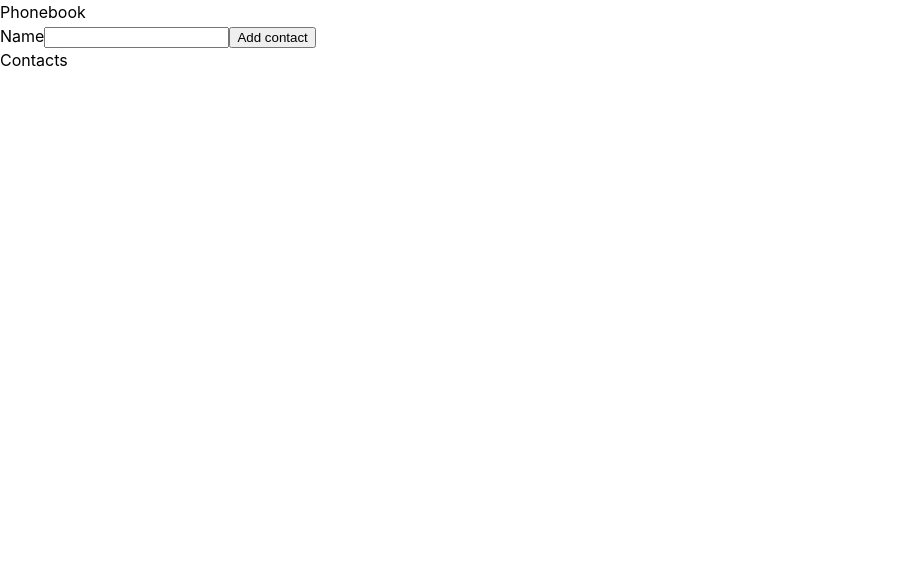
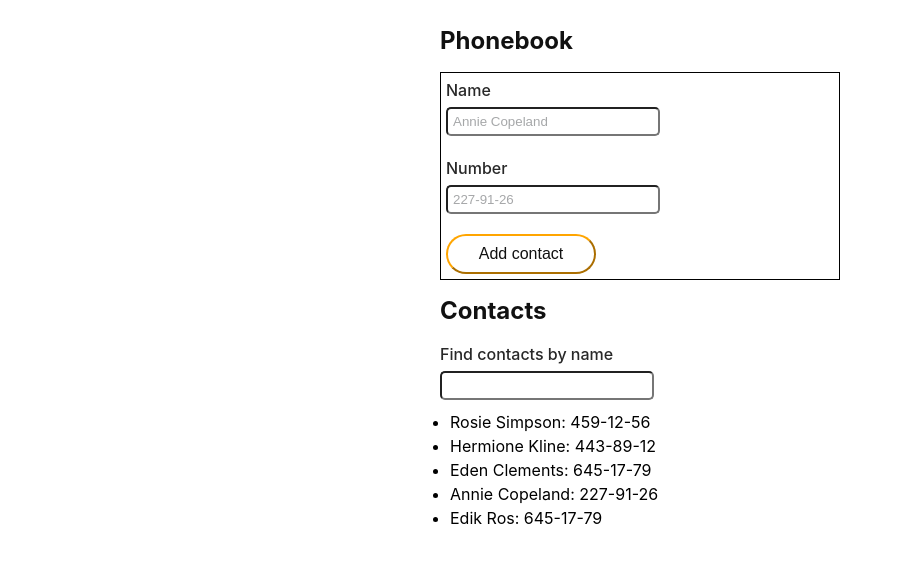
Before and after one commit to Illia-Shatokhin/goit-react-hw-02-phonebook, a React (Create React App) app: page / in a window 1280 px wide. Shown: the top 562 px of the page, without its empty margins (0-902 px from the left). Built offline with nearby package versions, Linux system fonts and the light colour scheme.

Commit message:
add number input and filter input. do refactoring files

```diff
--- a/src/components/App.jsx
+++ b/src/components/App.jsx
@@ -1,41 +1,61 @@
+import css from './App.module.css';
 import { Component } from 'react';
-import { nanoid } from 'nanoid';
 import { HeadText } from './head-text/HeadText';
 import { ContactsList } from './contacts-list/ContactsList';
 import { PhonebookForm } from './phonebook-form/PhonebookForm';
 import { LabelInput } from './label-input/LabelInput';
+import { filterByName } from './filterByName';
+
 export class App extends Component {
   state = {
-    contacts: [],
-    name: '',
+    contacts: [
+      { id: 'id-1', name: 'Rosie Simpson', number: '459-12-56' },
+      { id: 'id-2', name: 'Hermione Kline', number: '443-89-12' },
+      { id: 'id-3', name: 'Eden Clements', number: '645-17-79' },
+      { id: 'id-4', name: 'Annie Copeland', number: '227-91-26' },
+      { id: 'id-5', name: 'Edik Ros', number: '645-17-79' },
+    ],
+    filter: '',
   };
 
-  // Vasya Oblomov
+  filteredArrOfContacts = [];
 
-  addContact = e => {
-    e.preventDefault();
-    const newContact = [{ name: this.state.name, id: nanoid() }];
-
-    const newArrOfContacts = [...this.state.contacts, ...newContact];
-    this.setState({ contacts: newArrOfContacts, name: '' });
+  handleInputChangeFilter = e => {
+    this.setState({ [e.target.name]: e.target.value });
+    this.filteredArrOfContacts = [
+      ...filterByName(this.state.contacts, e.target.value),
+    ];
   };
 
-  handleInputChange = e => {
-    this.setState({ [e.target.name]: e.target.value });
+  setAppState = obj => {
+    this.setState(obj);
   };
 
   render() {
     return (
-      <div>
+      <div className={css.container}>
         <HeadText title="Phonebook" />
-        <PhonebookForm onSubmit={this.addContact}>
-          <LabelInput
-            value={this.state.name}
-            handleInputChange={this.handleInputChange}
-          />
-        </PhonebookForm>
+        <PhonebookForm
+          contacts={this.state.contacts}
+          setAppState={this.setAppState}
+        />
         <HeadText title="Contacts" />
-        <ContactsList options={this.state.contacts} />
+        <LabelInput
+          value={this.state.filter}
+          handleInputChange={this.handleInputChangeFilter}
+          type="text"
+          name="filter"
+          labelName="Find contacts by name"
+        />
+        <ContactsList
+          options={
+            this.state.filter.length === 0
+              ? this.state.contacts
+              : this.filteredArrOfContacts.length === 0
+              ? [{ name: 'No contacts', number: '', id: '0' }]
+              : this.filteredArrOfContacts
+          }
+        />
       </div>
     );
   }
--- /dev/null
+++ b/src/components/App.module.css
@@ -0,0 +1,5 @@
+.container {
+  width: 400px;
+  margin: 15px auto;
+  padding: 10px;
+}
--- /dev/null
+++ b/src/components/contact-list-item/ContactsListItem.jsx
@@ -0,0 +1,9 @@
+import css from './ContactListItem.module.css';
+
+export const ContactListItem = ({ option }) => {
+  return (
+    <li className={css.listItem}>
+      {option.name}: {option.number}
+    </li>
+  );
+};
--- a/src/components/contacts-list/ContactsList.jsx
+++ b/src/components/contacts-list/ContactsList.jsx
@@ -1,11 +1,12 @@
+import { ContactListItem } from 'components/contact-list-item/ContactsListItem';
 import css from './ContactsList.module.css';
 
 export const ContactsList = ({ options }) => {
   return (
-    <ul>
-      {options.map(option => {
-        return <li key={option.id}>{option.name}</li>;
-      })}
+    <ul className={css.list}>
+      {options.map(option => (
+        <ContactListItem key={option.id} option={option} />
+      ))}
     </ul>
   );
 };
--- a/src/components/contacts-list/ContactsList.module.css
+++ b/src/components/contacts-list/ContactsList.module.css
@@ -0,0 +1,10 @@
+.list {
+  padding: 10px;
+}
+
+.listItem {
+  margin-left: 40px;
+  color: #111;
+  font-size: 16px;
+  font-weight: 500;
+}
--- /dev/null
+++ b/src/components/filterByName.js
@@ -0,0 +1,5 @@
+export function filterByName(contacts, value) {
+  return contacts.filter(contact => {
+    return contact.name.toLowerCase().startsWith(value);
+  });
+}
--- a/src/components/head-text/HeadText.module.css
+++ b/src/components/head-text/HeadText.module.css
@@ -0,0 +1,7 @@
+.headText {
+  color: #111;
+  font-size: 24px;
+  font-weight: 700;
+  line-height: 32px;
+  margin-bottom: 15px;
+}
--- a/src/components/label-input/LabelInput.jsx
+++ b/src/components/label-input/LabelInput.jsx
@@ -1,16 +1,27 @@
 import css from './LabelInput.module.css';
 
-export const LabelInput = ({ handleInputChange, value }) => {
+export const LabelInput = ({
+  handleInputChange,
+  value,
+  placeholder,
+  type,
+  name,
+  pattern,
+  title,
+  labelName,
+}) => {
   return (
-    <label>
-      <span>Name</span>
+    <label className={css.label}>
+      <span className={css.span}>{labelName}</span>
       <input
+        className={css.input}
         onChange={handleInputChange}
+        placeholder={placeholder}
         value={value}
-        type="text"
-        name="name"
-        pattern="^[a-zA-Zа-яА-Я]+(([' -][a-zA-Zа-яА-Я ])?[a-zA-Zа-яА-Я]*)*$"
-        title="Name may contain only letters, apostrophe, dash and spaces. For example Adrian, Jacob Mercer, Charles de Batz de Castelmore d'Artagnan"
+        type={type}
+        name={name}
+        pattern={pattern}
+        title={title}
         required
       />
     </label>
--- a/src/components/label-input/LabelInput.module.css
+++ b/src/components/label-input/LabelInput.module.css
@@ -0,0 +1,29 @@
+.label {
+  display: flex;
+  flex-direction: column;
+  gap: 5px;
+}
+
+.span {
+  color: #282828;
+  font-size: 16px;
+  font-weight: 500;
+}
+
+.input {
+  display: block;
+  width: 200px;
+  border-radius: 5px;
+  padding: 5px;
+}
+
+input::placeholder {
+  color: #212529;
+  opacity: 0.4;
+}
+
+input:focus {
+  border-color: blue;
+  outline: 0;
+  box-shadow: 0 0 1px 2px rgba(39, 34, 178, 0.7);
+}
--- a/src/components/phonebook-form/PhonebookForm.jsx
+++ b/src/components/phonebook-form/PhonebookForm.jsx
@@ -1,10 +1,65 @@
+import { Component } from 'react';
 import css from './PhonebookForm.module.css';
+import { LabelInput } from 'components/label-input/LabelInput';
+import { nanoid } from 'nanoid';
 
-export const PhonebookForm = ({ onSubmit, children }) => {
-  return (
-    <form onSubmit={onSubmit}>
-      {children}
-      <button type="submit">Add contact</button>
-    </form>
-  );
-};
+export class PhonebookForm extends Component {
+  static defaultProps = {
+    contacts: [],
+    setAppState: () => {},
+  };
+  state = {
+    name: '',
+    number: '',
+  };
+
+  addContact = e => {
+    e.preventDefault();
+    const newContact = [
+      { name: this.state.name, number: this.state.number, id: nanoid() },
+    ];
+
+    const newArrOfContacts = [...this.props.contacts, ...newContact];
+    this.props.setAppState({
+      contacts: newArrOfContacts,
+    });
+    this.setState({
+      name: '',
+      number: '',
+    });
+  };
+
+  handleInputChange = e => {
+    this.setState({ [e.target.name]: e.target.value });
+  };
+
+  render() {
+    return (
+      <form className={css.form} onSubmit={this.addContact}>
+        <LabelInput
+          value={this.state.name}
+          handleInputChange={this.handleInputChange}
+          placeholder="Annie Copeland"
+          type="text"
+          name="name"
+          pattern="^[a-zA-Zа-яА-Я]+(([' -][a-zA-Zа-яА-Я ])?[a-zA-Zа-яА-Я]*)*$"
+          title="Name may contain only letters, apostrophe, dash and spaces. For example Adrian, Jacob Mercer, Charles de Batz de Castelmore d'Artagnan"
+          labelName="Name"
+        />
+        <LabelInput
+          value={this.state.number}
+          handleInputChange={this.handleInputChange}
+          placeholder="227-91-26"
+          type="tel"
+          name="number"
+          pattern="\+?\d{1,4}?[-.\s]?\(?\d{1,3}?\)?[-.\s]?\d{1,4}[-.\s]?\d{1,4}[-.\s]?\d{1,9}"
+          title="Phone number must be digits and can contain spaces, dashes, parentheses and can start with +"
+          labelName="Number"
+        />
+        <button className={css.addButton} type="submit">
+          Add contact
+        </button>
+      </form>
+    );
+  }
+}
--- a/src/components/phonebook-form/PhonebookForm.module.css
+++ b/src/components/phonebook-form/PhonebookForm.module.css
@@ -0,0 +1,29 @@
+.form {
+  border: 1px solid black;
+  padding: 5px;
+  display: flex;
+  flex-direction: column;
+  gap: 20px;
+  margin-bottom: 15px;
+}
+
+.addButton {
+  padding: 12px 24px;
+  width: 150px;
+  border-radius: 74px;
+  border-color: orange;
+  background-color: transparent;
+  color: #111;
+  text-align: center;
+  font-size: 16px;
+  font-weight: 500;
+  line-height: 12px;
+  cursor: pointer;
+}
+
+.addButton:hover,
+.addButton:focus {
+  border-color: #111;
+  background-color: #111;
+  color: orange;
+}
```
Also changed, not shown: src/components/contact-list-item/ContactListItem.module.css (added).
